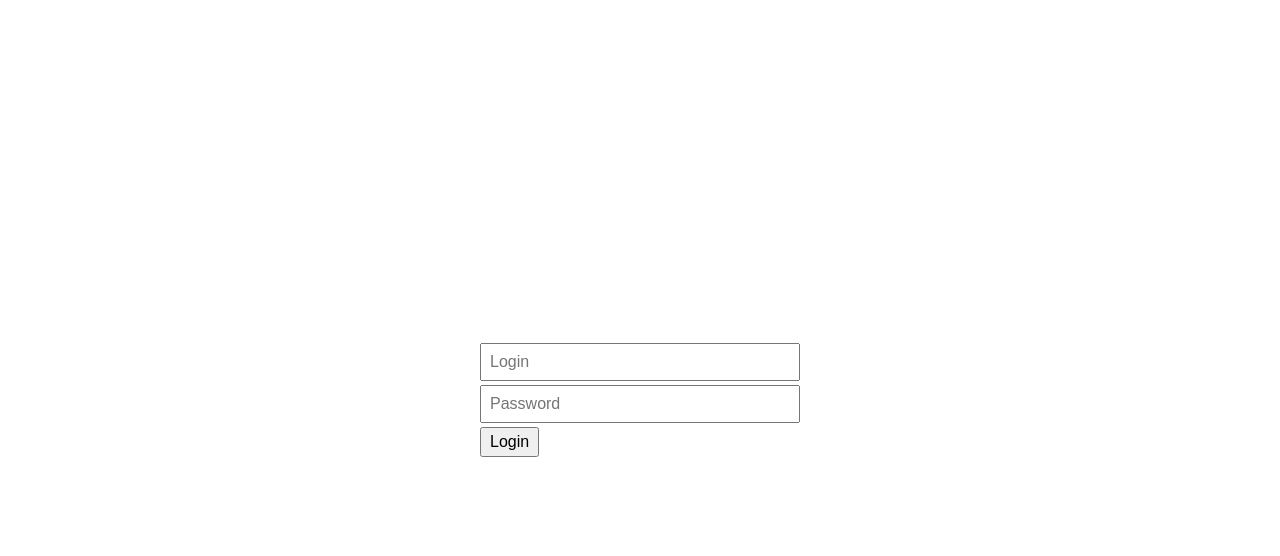
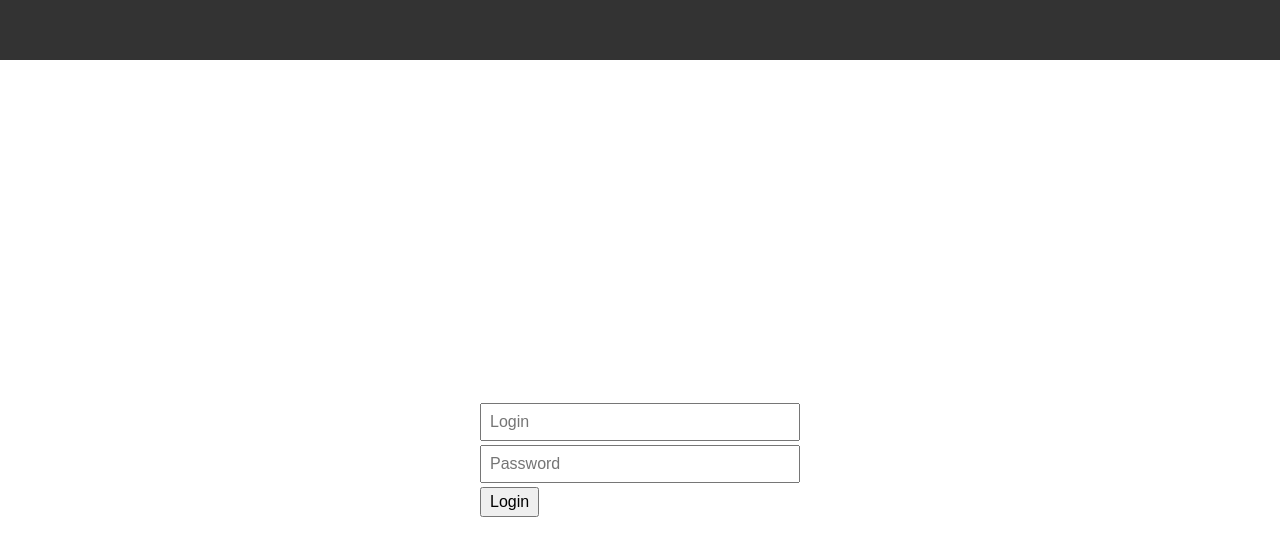
Before and after one commit to nomernabis/admin-panel-frontend, a React app: page /login in a window 1280 px wide. Shown: the top 556 px of the page. Built offline with nearby package versions, Linux system fonts and the light colour scheme.

Commit message:
app bar added

```diff
--- a/src/components/App.js
+++ b/src/components/App.js
@@ -18,6 +18,9 @@ class App extends Component{
         return (
             <Provider store={store}>
                 <div>
+                    <div className="navbar">
+                    </div>
+                    <div className="content">
                         <BrowserRouter>
                             <Switch>
                                 <Route path="/login" component={Login} />
@@ -26,6 +29,7 @@ class App extends Component{
                                 <ProtectedRoute path="/" component={Home} />
                             </Switch>
                         </BrowserRouter>
+                    </div>
                     <Modal />
                 </div>
             </Provider>
--- a/src/styles/common.css
+++ b/src/styles/common.css
@@ -97,3 +97,13 @@ html, body{
 .beautiful-green{
     color: #0db69d;
 }
+.navbar{
+    position: fixed;
+    top: 0;
+    width: 100%;
+    background-color: #333;
+    height: 60px;
+}
+.content{
+    margin-top: 60px;
+}
```
Lines whose indentation alone changed are shown as unchanged.
